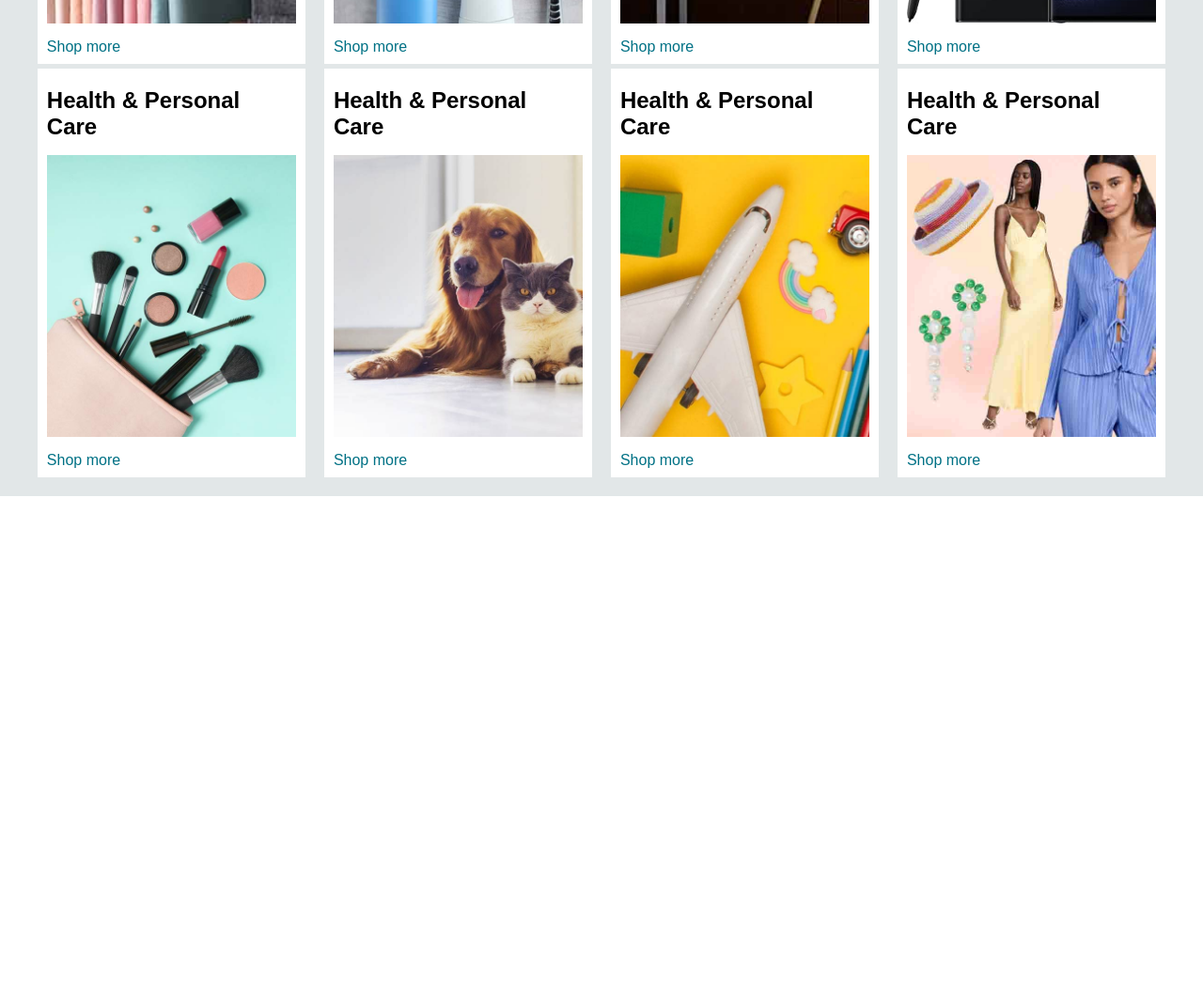
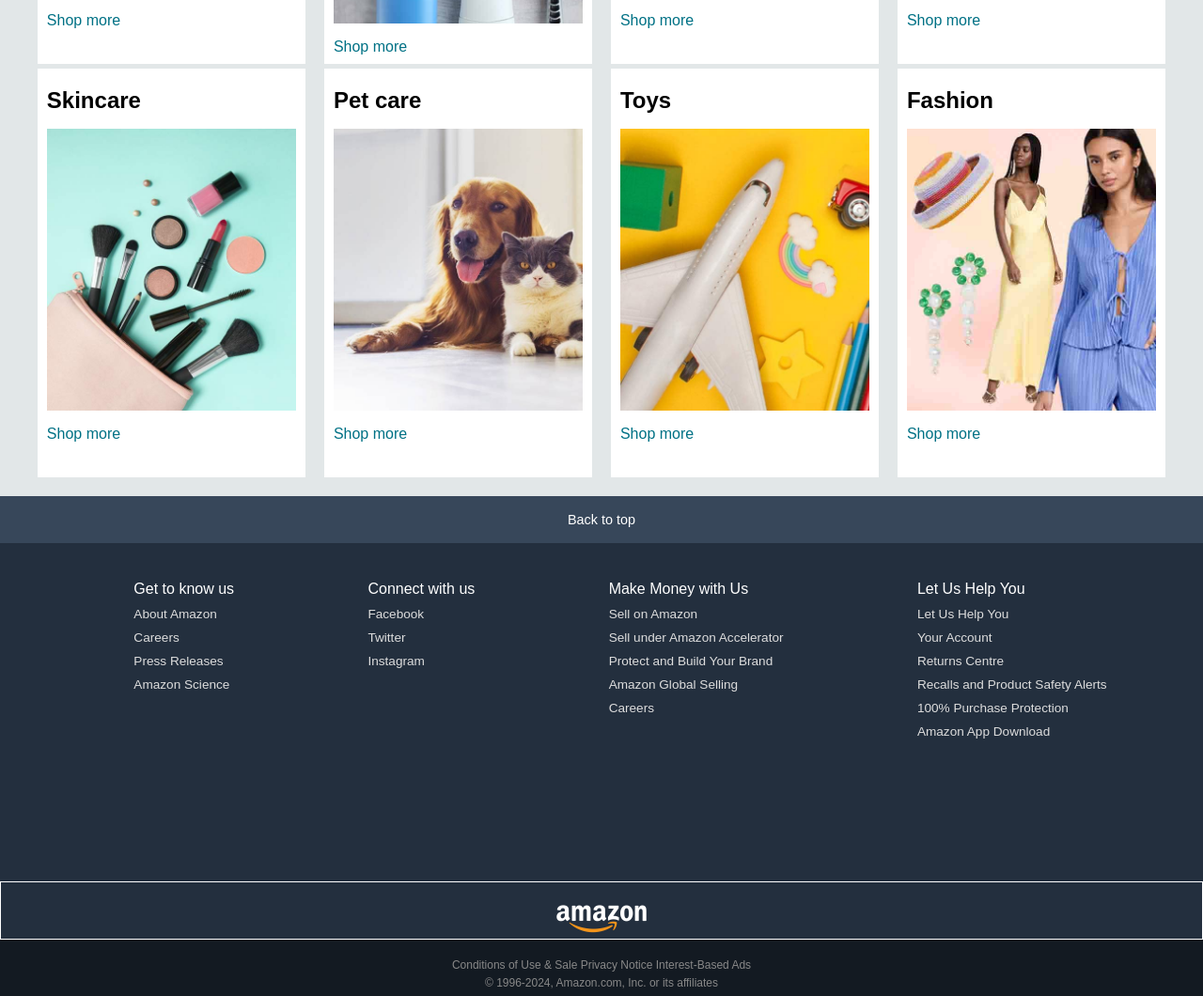
Before and after one commit to pratiktidke10/amazon-clone, a plain HTML site: page index.html in a window 1280 px wide. Shown: the part 892-1952 px from the top of the page at 94% size. Before the commit the page ends 1420 px from the top, so only its background shows below. Drawn offline with Linux system fonts and the light colour scheme.

Commit message:
added footer

```diff
--- a/index.html
+++ b/index.html
@@ -1,4 +1,4 @@
-<!DOCTYPE html>
+<!doctype html>
 <html lang="en">
   <head>
     <meta charset="UTF-8" />
@@ -85,86 +85,137 @@
     </div>
 
     <div class="shop-section">
-      <div class="box1 box">
+      <div class="box">
+        <div class="box-content">
+          <h2>Clothes</h2>
+          <div
+            class="box-img"
+            style="background-image: url(&quot;images/box1_image.jpg&quot;)"
+          ></div>
+          <p>Shop more</p>
+        </div>
+      </div>
+      <div class="box">
         <div class="box-content">
           <h2>Health & Personal Care</h2>
           <div
             class="box-img"
-            style="background-image: url('images/box1_image.jpg')"
+            style="background-image: url(&quot;images/box2_image.jpg&quot;)"
           ></div>
           <p>Shop more</p>
         </div>
       </div>
-      <div class="box2 box">
+      <div class="box">
         <div class="box-content">
-          <h2>Health & Personal Care</h2>
+          <h2>Furniture</h2>
           <div
             class="box-img"
-            style="background-image: url('images/box2_image.jpg')"
+            style="background-image: url(&quot;images/box3_image.jpg&quot;)"
           ></div>
           <p>Shop more</p>
         </div>
       </div>
-      <div class="box3 box">
+      <div class="box">
         <div class="box-content">
-          <h2>Health & Personal Care</h2>
+          <h2>Mobiles</h2>
           <div
             class="box-img"
-            style="background-image: url('images/box3_image.jpg')"
+            style="background-image: url(&quot;images/box4_image.jpg&quot;)"
           ></div>
           <p>Shop more</p>
         </div>
       </div>
-      <div class="box4 box">
+      <div class="box">
         <div class="box-content">
-          <h2>Health & Personal Care</h2>
+          <h2>Skincare</h2>
           <div
             class="box-img"
-            style="background-image: url('images/box4_image.jpg')"
+            style="background-image: url(&quot;images/box5_image.jpg&quot;)"
           ></div>
           <p>Shop more</p>
         </div>
       </div>
-      <div class="box1 box">
+      <div class="box">
         <div class="box-content">
-          <h2>Health & Personal Care</h2>
+          <h2>Pet care</h2>
           <div
             class="box-img"
-            style="background-image: url('images/box5_image.jpg')"
+            style="background-image: url(&quot;images/box6_image.jpg&quot;)"
           ></div>
           <p>Shop more</p>
         </div>
       </div>
-      <div class="box2 box">
+      <div class="box">
         <div class="box-content">
-          <h2>Health & Personal Care</h2>
+          <h2>Toys</h2>
           <div
             class="box-img"
-            style="background-image: url('images/box6_image.jpg')"
+            style="background-image: url(&quot;images/box7_image.jpg&quot;)"
           ></div>
           <p>Shop more</p>
         </div>
       </div>
-      <div class="box3 box">
+      <div class="box">
         <div class="box-content">
-          <h2>Health & Personal Care</h2>
+          <h2>Fashion</h2>
           <div
             class="box-img"
-            style="background-image: url('images/box7_image.jpg')"
-          ></div>
-          <p>Shop more</p>
-        </div>
-      </div>
-      <div class="box4 box">
-        <div class="box-content">
-          <h2>Health & Personal Care</h2>
-          <div
-            class="box-img"
-            style="background-image: url('images/box8_image.jpg')"
+            style="background-image: url(&quot;images/box8_image.jpg&quot;)"
           ></div>
           <p>Shop more</p>
         </div>
       </div>
     </div>
+
+    <footer>
+      <div class="foot-panel1">Back to top</div>
+
+      <div class="foot-panel2">
+        <ul>
+          <p>Get to know us</p>
+          <a>About Amazon</a>
+          <a>Careers</a>
+          <a>Press Releases</a>
+          <a>Amazon Science</a>
+        </ul>
+
+        <ul>
+          <p>Connect with us</p>
+          <a>Facebook</a>
+          <a>Twitter</a>
+          <a>Instagram</a>
+        </ul>
+
+        <ul>
+          <p>Make Money with Us</p>
+          <a>Sell on Amazon</a>
+          <a>Sell under Amazon Accelerator</a>
+          <a>Protect and Build Your Brand</a>
+          <a>Amazon Global Selling</a>
+          <a>Careers</a>
+        </ul>
+
+        <ul>
+          <p>Let Us Help You</p>
+          <a>Let Us Help You</a>
+          <a>Your Account</a>
+          <a>Returns Centre</a>
+          <a>Recalls and Product Safety Alerts</a>
+          <a>100% Purchase Protection</a>
+          <a>Amazon App Download</a>
+        </ul>
+      </div>
+
+      <div class="foot-panel3">
+        <div class="logo"></div>
+      </div>
+      <div class="foot-panel4">
+        <div class="pages">
+          <a>Conditions of Use & Sale</a>
+          <a>Privacy Notice</a>
+          <a>Interest-Based Ads</a>
+        </div>
+        <div class="copyright">© 1996-2024, Amazon.com, Inc. or its affiliates</div>
+    </footer>
   </body>
 </html>
--- a/style.css
+++ b/style.css
@@ -198,3 +198,80 @@
 .box-content p {
     color: #007185;
 }
+
+/* footer */
+
+.footer {
+    margin-top: 15px;
+}
+
+.foot-panel1 {
+    height: 50px;
+    background-color: #37475a;
+    color: white;
+    display: flex;
+    align-items: center;
+    justify-content: center;
+    font-size: 0.9rem;
+    cursor: pointer;
+}
+
+.foot-panel2 {
+    background-color: #232f3e;
+    height: 300px;
+    color: white;
+    display: flex;
+    justify-content: space-evenly;
+    padding: 30px 0px 30px;
+    flex-wrap: wrap;
+}
+
+ul {
+    margin-top: 10px;
+}
+
+ul a {
+    display: block;
+    font-size: 0.85rem;
+    margin-top: 10px;
+    color: #dddddd;
+}
+
+.foot-panel3 {
+    height: 60px;
+    border: 0.5px solid white;
+    color: white;
+    background-color: #232f3e;
+    display: flex;
+    justify-content: center;
+    align-items: center;
+}
+
+.logo {
+    height: 50px;
+    width: 120px;
+    background-image: url('images/amazon_logo.png');
+    background-size: cover;
+}
+
+.foot-panel4 {
+    height: 40px;
+    background-color: #131a22;
+    color: #888888;
+    height: 60px;
+    font-size: 0.75rem;
+    text-align: center;
+    /* display: flex;
+    justify-content: center;
+    align-items: center;
+    font-size: 0.75rem; */
+}
+
+.pages {
+    padding-top: 20px;
+}
+
+.copyright {
+    padding-top: 5px;
+    padding-bottom: 5px;
+}
```
